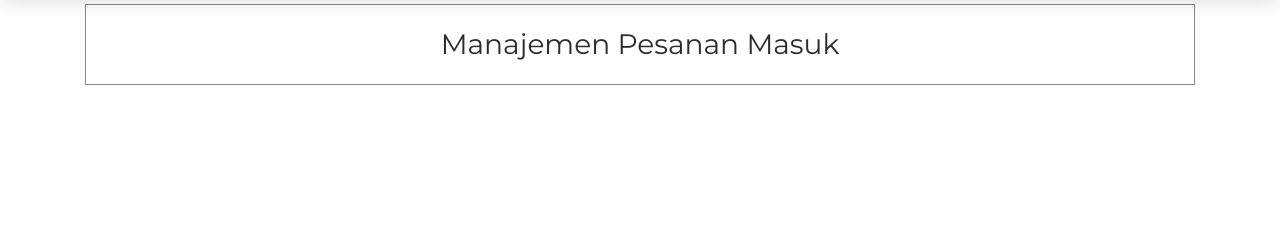
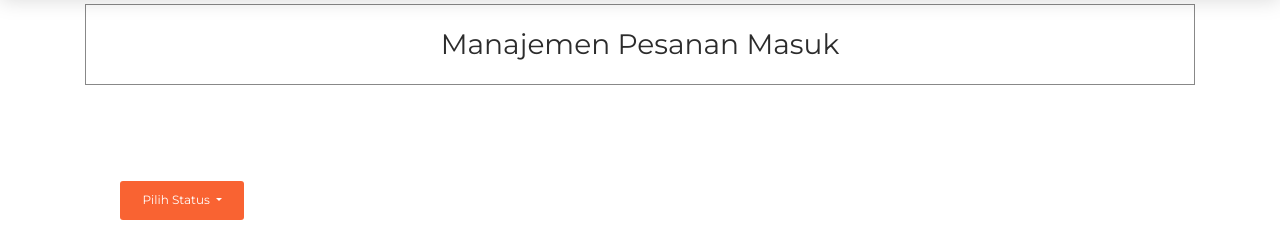
Before and after one commit to ritz89/koperasi-desa, a Django app: page /stores/manage-orders in a window 1280 px wide. Shown: the part 66-307 px from the top of the page. Run offline with Django 3.2, Linux system fonts and the light colour scheme; the visitor is signed in with stand-in values (Sample User, id 1); data that the repository does not hold is empty; some libraries are stand-ins or nearby versions.

Commit message:
order management

```diff
--- a/commerce/store_views.py
+++ b/commerce/store_views.py
@@ -1,5 +1,4 @@
 import datetime
-
 from django.contrib.auth.decorators import login_required
 from django.core.paginator import Paginator
 from django.shortcuts import render
@@ -17,6 +16,8 @@ def manage_orders(request):
             order_id = request.POST.get('order_id')
             status = request.POST.get('status')
             order = Order.objects.get(pk=order_id)
+            if order.delivery.status == 3 or 5 or 6:
+                return filter_order_mgm(request)
             order.delivery.status = status
             order.delivery.save()
             if status == 3 or 5 or 6:
@@ -36,15 +37,23 @@ def manage_orders(request):
                             item.item.hold_stock = 0
                             item.item.save()
 
-    orders = Order.objects.all().filter(ordered=True).order_by('id')
+    return filter_order_mgm(request)
 
+
+def filter_order_mgm(request):
+    status_filter = ''
     if 'status' in request.GET:
-        orders.filter(status=request.GET.get['status'])
-    paginator = Paginator(orders, 10)
+        status_filter = request.GET.get('status')
+        orders = Order.objects.all().filter(delivery__status=status_filter, ordered=True)
+    else:
+        orders = Order.objects.all().filter(ordered=True)
+    orders.order_by('id')
+    paginator = Paginator(orders, 5)
     page_number = request.GET.get('page')
     page_obj = paginator.get_page(page_number)
     context = {
         'transparent_navbar': False,
-        'page_obj': page_obj
+        'page_obj': page_obj,
+        'status_filter': status_filter
     }
     return render(request, 'commerce/pages/order-management/index.html', context)
--- a/commerce/views.py
+++ b/commerce/views.py
@@ -201,7 +201,7 @@ def add_shopping_cart_item(request, pk):
     else:
         return
     update_qty = quantity - order_item.qty
-    err_msg = 'aaa'
+    err_msg = ''
     if quantity < 0:
         err_msg = 'pemesanan tidak bisa kurang dari nol'
         order = Order.objects.get(pk=order_item.order.id)
--- a/templates/commerce/pages/order-management/index.html
+++ b/templates/commerce/pages/order-management/index.html
@@ -17,6 +17,28 @@
             <blockquote class="blockquote text-center">
                 <h3 class="mb-0">Manajemen Pesanan Masuk</h3>
             </blockquote>
+        </div>
+        <div class="text-right">
+            <div class="row text-right">
+                <div class="col-sm-2">
+                    <!-- Example single danger button -->
+                    <div class="btn-group">
+                        <button type="button" class="btn btn-primary dropdown-toggle" data-toggle="dropdown"
+                                aria-haspopup="true" aria-expanded="false">
+                            Pilih Status
+                        </button>
+                        <div class="dropdown-menu">
+                            <a class="dropdown-item" href="{% url 'manage_orders' %}">Semua</a>
+                            <a class="dropdown-item" href="{% url 'manage_orders' %}?status=1">Dipersiapkan/Baru</a>
+                            <a class="dropdown-item" href="{% url 'manage_orders' %}?status=2">Proses Pengantaran</a>
+                            <a class="dropdown-item" href="{% url 'manage_orders' %}?status=3">Telah Diantarkan</a>
+                            <a class="dropdown-item" href="{% url 'manage_orders' %}?status=4">Belum Diambil</a>
+                            <a class="dropdown-item" href="{% url 'manage_orders' %}?status=5">Telah diambil</a>
+                            <a class="dropdown-item" href="{% url 'manage_orders' %}?status=6">Dibatalkan</a>
+                        </div>
+                    </div>
+                </div>
+            </div>
         </div>
         <div class="section">
             <table class="table">
@@ -41,6 +63,7 @@
                         <td class="td-actions text-right">
                             <button type="button" rel="tooltip" class="btn btn-info"
                                     data-toggle="modal" data-target="#modal-{{ order.id }}"
+                                    {% if order.finish_date %}disabled{% endif %}
                             >
                                 <i class="now-ui-icons users_single-02"></i> proses
                             </button>
@@ -126,7 +149,10 @@
             <nav aria-label="Order Manajemen Pagination">
                 <ul class="pagination">
                     {% if page_obj.has_previous %}
-                        <li class="page-item"><a class="page-link" href="?page={{ page_obj.previous_page_number }}">Previous</a>
+                        <li class="page-item"><a class="page-link" href="?page=
+
+
+                                {{ page_obj.previous_page_number }}{% if status_filter %}&status={{ status_filter }}{% endif %}">Previous</a>
                         </li>
                     {% else %}
                         <li class="page-item"><a class="page-link" href="#" disabled>Previous</a></li>
@@ -136,12 +162,17 @@
                             {% if page_obj.number == i %}
                                 <li class="page-item"><a class="page-link" href="#" disabled>{{ i }}</a></li>
                             {% else %}
-                                <li class="page-item"><a class="page-link" href="?page={{ i }}">{{ i }}</a></li>
+                                <li class="page-item"><a class="page-link" href="?page=
+                                        {{ i }}{% if status_filter %}&status={{ status_filter }}{% endif %}">{{ i }}</a>
+                                </li>
                             {% endif %}
                         {% endif %}
                     {% endfor %}
                     {% if page_obj.has_next %}
-                        <li class="page-item"><a class="page-link" href="?page={{ page_obj.next_page_number }}">Next</a>
+                        <li class="page-item"><a class="page-link" href="?page=
+
+
+                                {{ page_obj.next_page_number }}{% if status_filter %}&status={{ status_filter }}{% endif %}">Next</a>
                         </li>
                     {% else %}
                         <li class="page-item"><a class="page-link" href="#" disabled>Next</a></li>
@@ -163,7 +194,8 @@
                             <div class="form-group row">
                                 <label for="staticEmail" class="col-sm-2 col-form-label">Nomor Pesanan</label>
                                 <div class="col-sm-10">
-                                    <input type="text" readonly class="form-control-plaintext" id="order_id" name="order_id"
+                                    <input type="text" readonly class="form-control-plaintext" id="order_id"
+                                           name="order_id"
                                            value="{{ order.id }}">
                                 </div>
                             </div>
@@ -195,7 +227,9 @@
 
                                 </div>
                             </div>
-                        <div class="text-right"><button class="btn btn-primary" type="submit">Proses</button></div>
+                            <div class="text-right">
+                                <button class="btn btn-primary" type="submit">Proses</button>
+                            </div>
                         </form>
                     </div>
                 </div>
```
Lines whose indentation alone changed are shown as unchanged.
